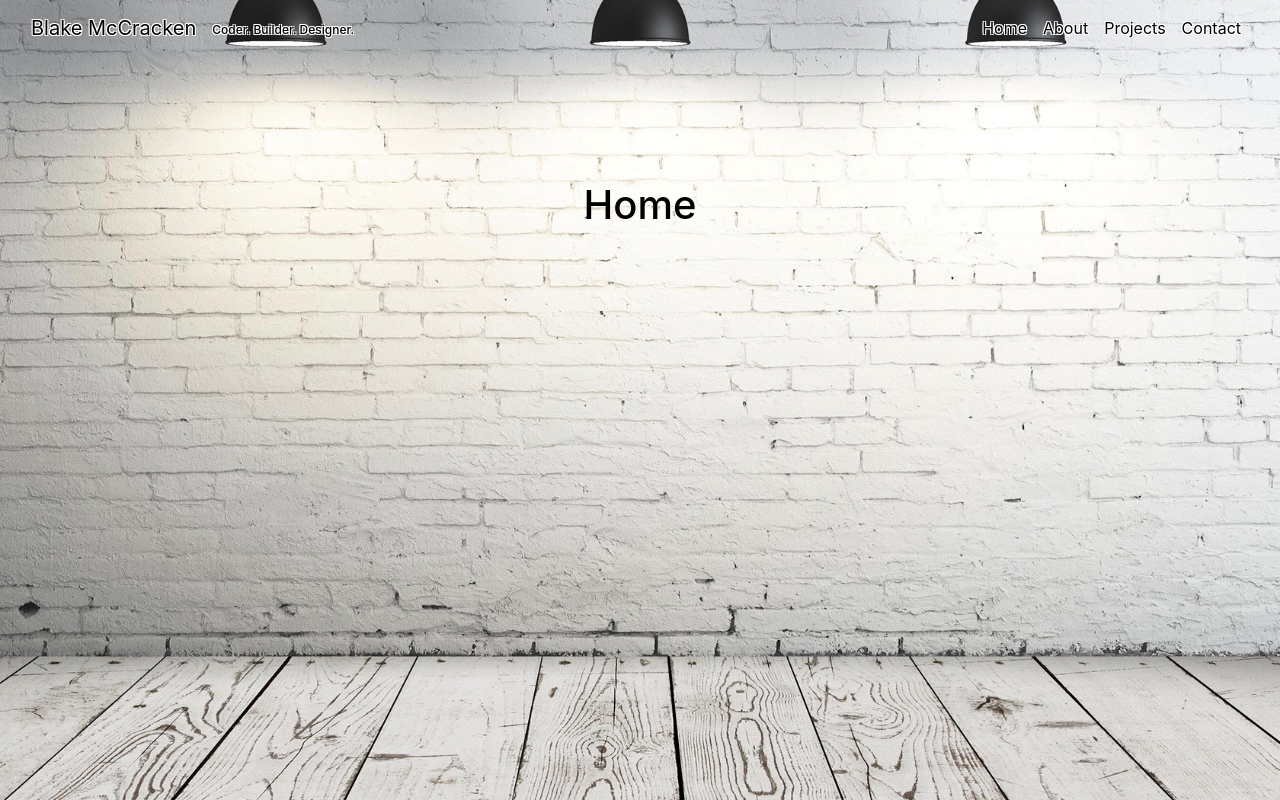
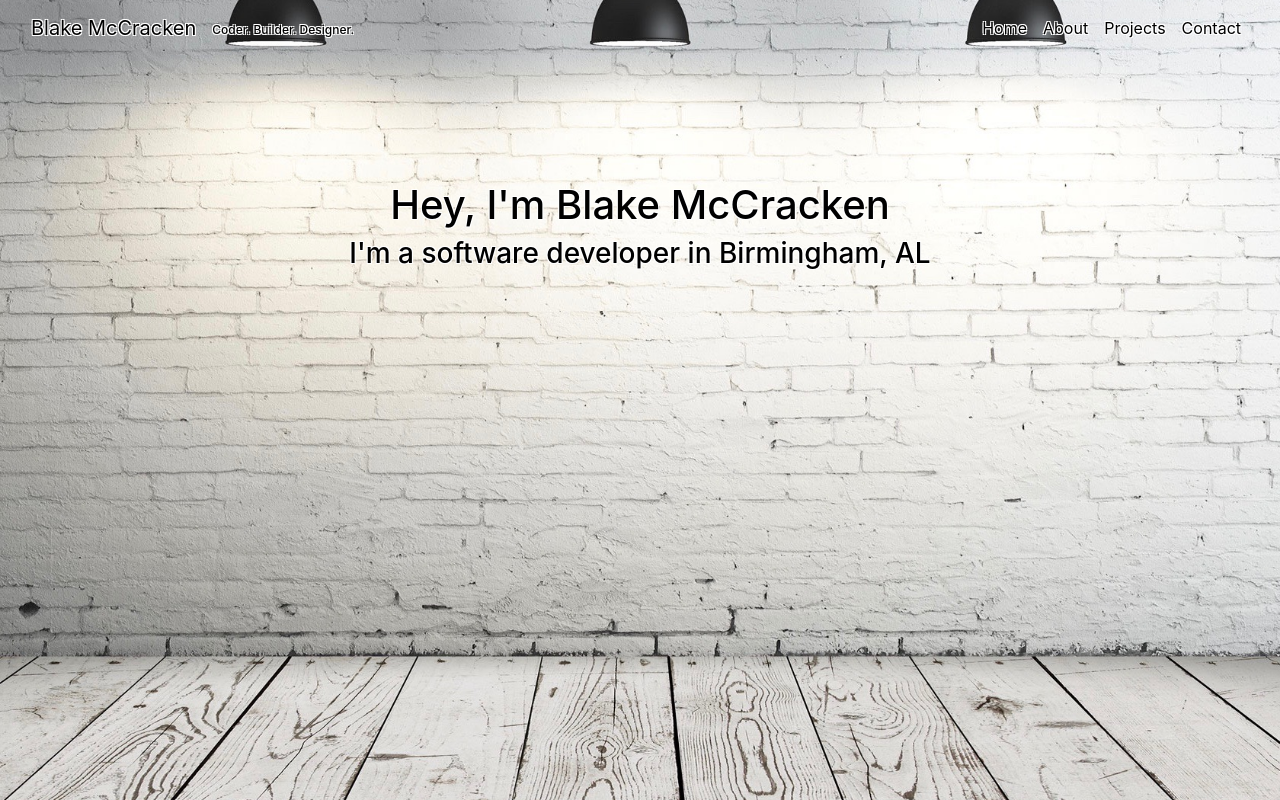
Before and after one commit to MC-Kraken/Portfolio, a Node server app: page / in a window 1280 px wide. Run offline with Node 20, Linux system fonts and the light colour scheme; some libraries are stand-ins or nearby versions.

Commit message:
needs updating portrait

```diff
--- a/package.json
+++ b/package.json
@@ -5,7 +5,6 @@
   "dependencies": {
     "body-parser": "^1.18.3",
     "bootstrap": "^4.2.1",
-    "bootstrap-sass": "^3.4.0",
     "create-react-app": "^2.1.4",
     "ejs": "^2.6.1",
     "express": "^4.16.4",
--- a/server.js
+++ b/server.js
@@ -2,7 +2,6 @@
 const path = require('path');
 const app = express();
 const bodyParser = require('body-parser');
-const fs = require('fs');
 const mysql = require('mysql');
 const port = '3000';
 
@@ -48,10 +47,6 @@
 
 app.get('/contact', function (req, res) {
     res.render(pathJoin + '/contact');
-
-    let cActive = document.getElementById('contact')
-
-    cActive.classList.add('active')
 });
 
 //////////CUSTOM 404 PAGE//////////
--- a/views/contact.ejs
+++ b/views/contact.ejs
@@ -10,7 +10,7 @@
     <link rel="stylesheet" href="https://use.fontawesome.com/releases/v5.7.0/css/all.css" integrity="sha384-lZN37f5QGtY3VHgisS14W3ExzMWZxybE1SJSEsQp9S+oqd12jhcu+A56Ebc1zFSJ"
         crossorigin="anonymous">
     <link rel="stylesheet" href="main.css" type="text/css">
-    <title>Contact form</title>
+    <title>Blake McCracken</title>
 </head>
 
 <body>
@@ -41,7 +41,7 @@
         </nav>
         <!-- Header -->
         <header class="bg-trasparent">
-            <div class="row text-center">
+            <div class="row text-center .reach-out">
                 <div class="col">
                     <h1>Reach Out</h1>
                 </div>
--- a/views/index.html
+++ b/views/index.html
@@ -18,9 +18,9 @@
 
 <body>
 
+
+  <div class="container-fluid">
     <!--Nav-->
-  <div class="container-fluid">
-    <div class="img-wrap">
     <nav class="navbar navbar-expand-md">
       <a href="/home" class="navbar-brand">Blake McCracken</a><span class="brand-subtext mr-auto d-none d-lg-block pt-1">Coder.
         Builder. Designer.</span>
@@ -44,7 +44,6 @@
           </li>
         </ul>
       </div>
-    </div>
     </nav>
 
 
@@ -52,7 +51,12 @@
     <header class="bg-transparent">
       <div class="row text-center">
         <div class="col">
-          <h1>Home</h1>
+          <h1>Hey, I'm Blake McCracken</h1>
+        </div>
+      </div>
+      <div class="row text-center">
+        <div class="col">
+          <h3>I'm a software developer in Birmingham, AL</h3>
         </div>
       </div>
     </header>
--- a/views/main.scss
+++ b/views/main.scss
@@ -7,10 +7,19 @@
     height: 100vh;
 }
 
+.reach-out {
+    margin-top: 10%;
+    color: black;
+}
+
 header {
     margin-top: 10%;
     color: black;
-    background-color: transparent;
+    text-shadow:
+		-1px -1px 0 white,
+		1px -1px 0 white,
+		-1px 1px 0 white,
+		1px 1px 0 white;
 }
 
 .container-fluid {
@@ -82,11 +91,14 @@
 //////////PROJECTS//////////
 
 .card-img-top {
-    height: 15em;
+    width: 10em;
+    height: 10em;
 }
 
 .card {
     margin-top: 2em;
+    width: 10em;
+    height: 5em;
 }
 
 //////////CONTACT//////////
```
Also changed, not shown: views/projects.ejs (+8 -20 lines), views/main.css, 2 other files. Lines whose indentation alone changed are shown as unchanged.
